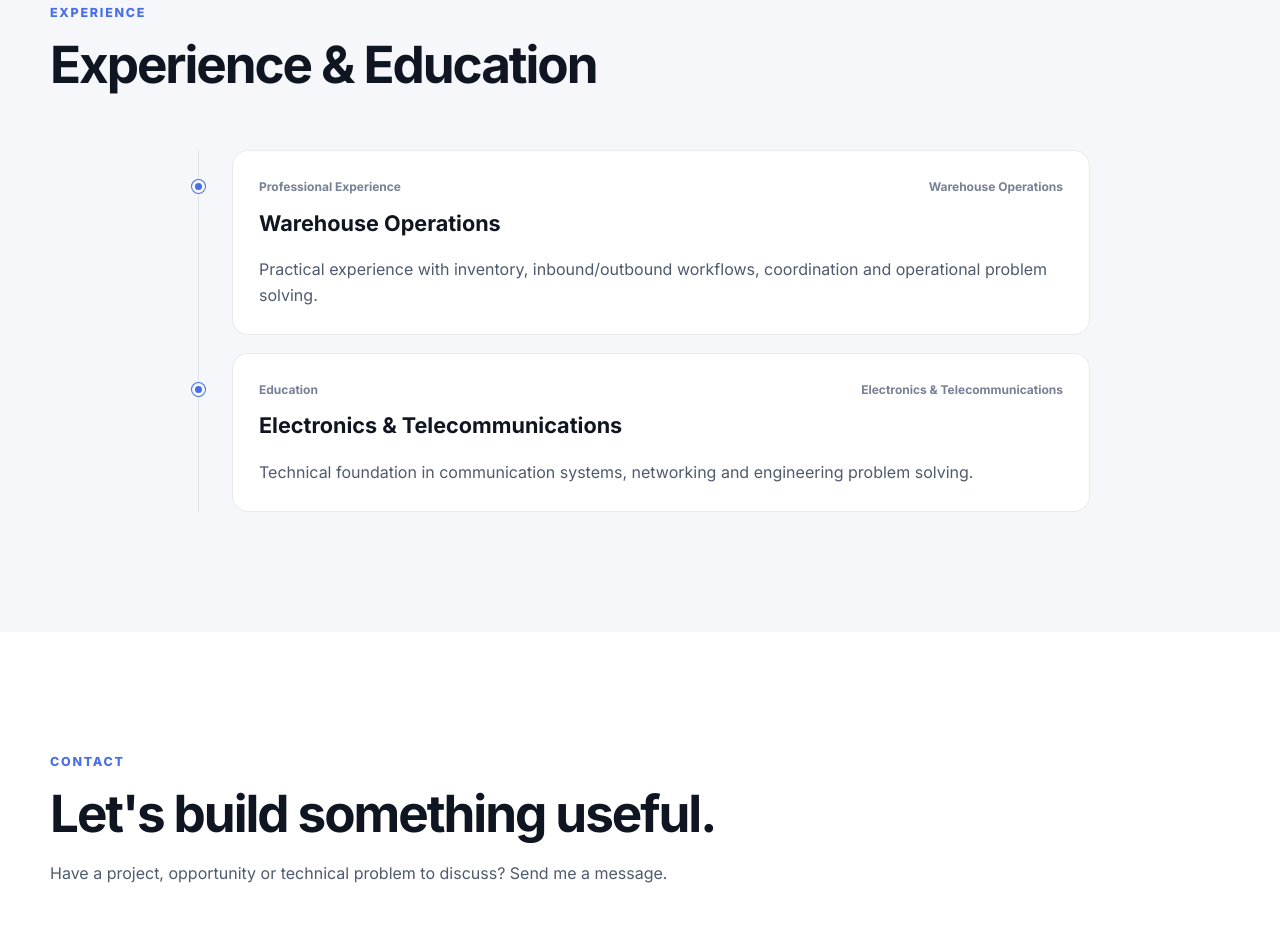
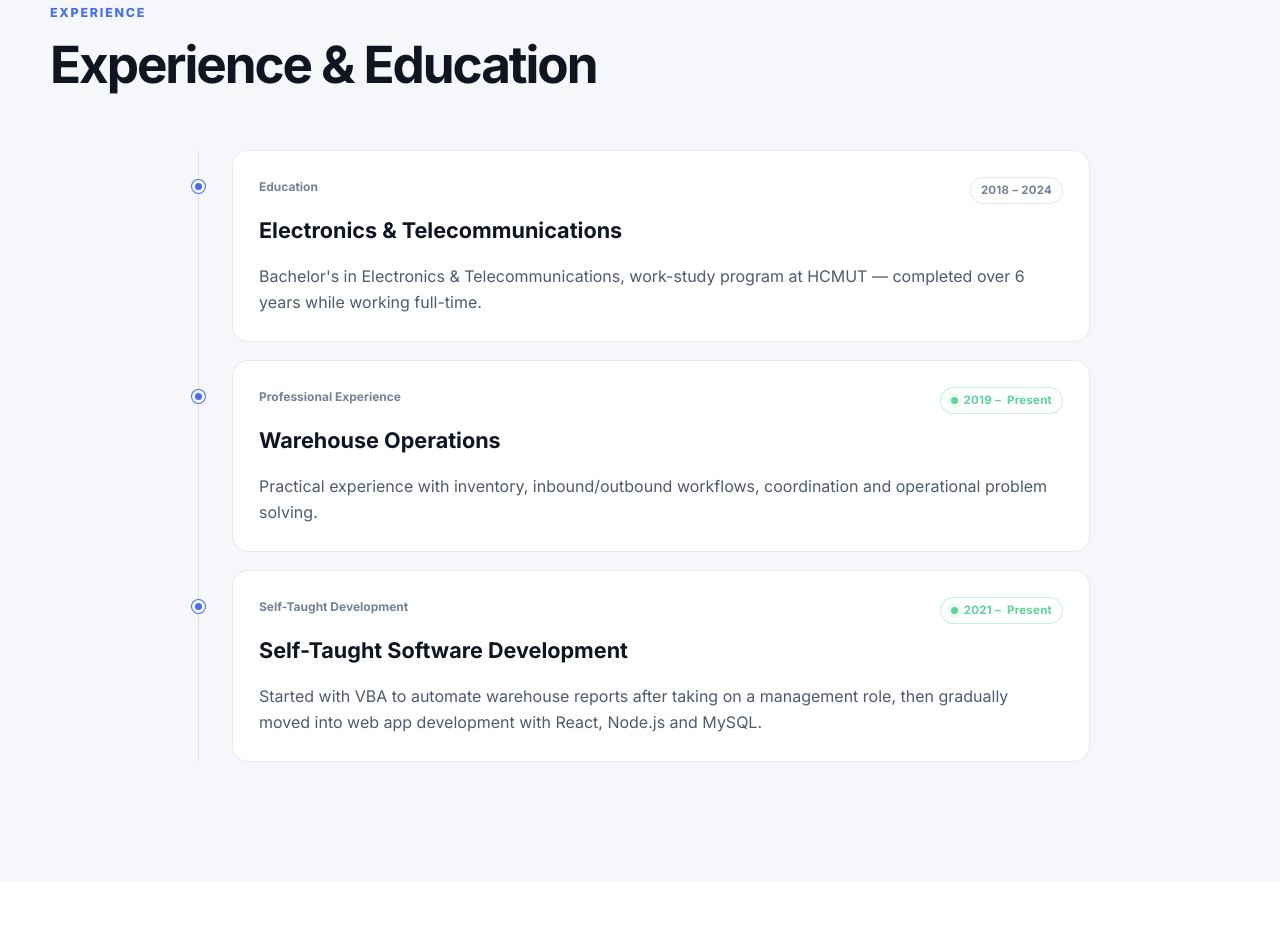
Before and after one commit to NrocneK/my-portfolio, a plain HTML site: page index.html in a window 1280 px wide. Shown: the part 4559-5499 px from the top of the page. Drawn offline with Linux system fonts and the light colour scheme.

Commit message:
update info

```diff
--- a/dashboard.css
+++ b/dashboard.css
@@ -737,6 +737,30 @@
     color: var(--text-soft);
 }
 
+.timeline-badge {
+    display: inline-flex;
+    align-items: center;
+    gap: 6px;
+
+    padding: 3px 10px;
+
+    color: var(--text-muted);
+    background: var(--bg-soft);
+
+    border: 1px solid var(--border);
+    border-radius: 999px;
+
+    font-size: 0.72rem;
+    font-weight: 700;
+    letter-spacing: 0.02em;
+    white-space: nowrap;
+}
+
+.timeline-badge.is-current {
+    color: var(--success);
+    border-color: rgba(94, 211, 155, 0.35);
+}
+
 
 /* ============================================================
      CONTACT
--- a/i18n.js
+++ b/i18n.js
@@ -189,11 +189,26 @@ const dictionary = {
         "experience.work.text":
             "Kinh nghiệm thực tế với tồn kho, quy trình nhập/xuất, phối hợp vận hành và giải quyết các vấn đề trong công việc.",
 
+        "experience.education.period":
+            "Học vấn",
+
         "experience.education.title":
             "Điện tử & Viễn thông",
 
         "experience.education.text":
-            "Nền tảng kỹ thuật về hệ thống truyền thông, mạng và tư duy giải quyết vấn đề kỹ thuật.",
+            "Cử nhân Điện tử Viễn thông, hệ Vừa Học Vừa Làm tại HCMUT — vừa đi làm vừa hoàn thành chương trình học trong 6 năm.",
+
+        "experience.present":
+            "Hiện tại",
+
+        "experience.selfTaught.period":
+            "Tự học lập trình",
+
+        "experience.selfTaught.title":
+            "Tự học phát triển phần mềm",
+
+        "experience.selfTaught.text":
+            "Bắt đầu từ VBA để tự động hoá báo cáo kho sau khi đảm nhận vai trò quản lý, sau đó chuyển dần sang lập trình Web App với React, Node.js và MySQL.",
 
 
         "contact.eyebrow":
@@ -441,11 +456,26 @@ const dictionary = {
         "experience.work.text":
             "Practical experience with inventory, inbound/outbound workflows, coordination and operational problem solving.",
 
+        "experience.education.period":
+            "Education",
+
         "experience.education.title":
             "Electronics & Telecommunications",
 
         "experience.education.text":
-            "Technical foundation in communication systems, networking and engineering problem solving.",
+            "Bachelor's in Electronics & Telecommunications, work-study program at HCMUT — completed over 6 years while working full-time.",
+
+        "experience.present":
+            "Present",
+
+        "experience.selfTaught.period":
+            "Self-Taught Development",
+
+        "experience.selfTaught.title":
+            "Self-Taught Software Development",
+
+        "experience.selfTaught.text":
+            "Started with VBA to automate warehouse reports after taking on a management role, then gradually moved into web app development with React, Node.js and MySQL.",
 
 
         "contact.eyebrow":
--- a/index.html
+++ b/index.html
@@ -36,28 +36,23 @@
 
     <title>Ngô Minh Nhựt — Junior Fullstack Developer</title>
 
-    <!--
-        TODO: thay bằng domain thật sau khi gắn domain cho Vercel
-        (hoặc domain Vercel mặc định của bạn), rồi cập nhật cả
-        og:url và canonical bên dưới cho khớp.
-    -->
-    <link rel="canonical" href="https://your-domain-here.vercel.app/">
+    <link rel="canonical" href="https://eleven-portfolio.vercel.app/">
 
     <meta property="og:type" content="website">
     <meta property="og:site_name" content="Ngô Minh Nhựt — Portfolio">
     <meta property="og:title" content="Ngô Minh Nhựt — Junior Fullstack Developer">
     <meta property="og:description"
         content="Portfolio, projects, technical skills and contact of Ngô Minh Nhựt, a self-taught fullstack developer.">
-    <meta property="og:image" content="https://your-domain-here.vercel.app/assets/og-image.png">
+    <meta property="og:image" content="https://eleven-portfolio.vercel.app/assets/og-image.png">
     <meta property="og:image:width" content="1200">
     <meta property="og:image:height" content="630">
-    <meta property="og:url" content="https://your-domain-here.vercel.app/">
+    <meta property="og:url" content="https://eleven-portfolio.vercel.app/">
 
     <meta name="twitter:card" content="summary_large_image">
     <meta name="twitter:title" content="Ngô Minh Nhựt — Junior Fullstack Developer">
     <meta name="twitter:description"
         content="Portfolio, projects, technical skills and contact of Ngô Minh Nhựt, a self-taught fullstack developer.">
-    <meta name="twitter:image" content="https://your-domain-here.vercel.app/assets/og-image.png">
+    <meta name="twitter:image" content="https://eleven-portfolio.vercel.app/assets/og-image.png">
 
     <link rel="icon" href="./favicon.svg" type="image/svg+xml">
     <link rel="apple-touch-icon" href="./apple-touch-icon.png">
@@ -76,7 +71,7 @@
         "@type": "Person",
         "name": "Ngô Minh Nhựt",
         "jobTitle": "Junior Fullstack Developer",
-        "url": "https://your-domain-here.vercel.app/",
+        "url": "https://eleven-portfolio.vercel.app/",
         "email": "mailto:kdc.1110639@gmail.com",
         "sameAs": [
             "https://github.com/NrocneK"
@@ -682,7 +677,6 @@
 
                         <div class="project-actions">
 
-                            <!-- TODO: thay bằng link demo thật -->
                             <a href="https://my-hrms-one.vercel.app" target="_blank" rel="noopener noreferrer"
                                 class="button button-primary" data-i18n="projects.demo">
                                 Live Demo
@@ -732,7 +726,6 @@
 
                         <div class="project-actions">
 
-                            <!-- TODO: thay bằng link demo thật -->
                             <a href="https://my-bagstore.vercel.app" target="_blank" rel="noopener noreferrer"
                                 class="button button-primary" data-i18n="projects.demo">
                                 Live Demo
@@ -926,12 +919,46 @@
 
                             <div class="timeline-meta">
 
+                                <span data-i18n="experience.education.period">
+                                    Education
+                                </span>
+
+                                <span class="timeline-badge">
+                                    2018 &ndash; 2024
+                                </span>
+
+                            </div>
+
+                            <h3 data-i18n="experience.education.title">
+                                Electronics & Telecommunications
+                            </h3>
+
+                            <p data-i18n="experience.education.text">
+                                Technical education that provided a foundation
+                                in communication systems, networks and
+                                engineering problem solving.
+                            </p>
+
+                        </div>
+
+                    </article>
+
+
+                    <article class="timeline-item">
+
+                        <div class="timeline-marker"></div>
+
+                        <div class="timeline-content card">
+
+                            <div class="timeline-meta">
+
                                 <span data-i18n="experience.work.period">
                                     Professional Experience
                                 </span>
 
-                                <span>
-                                    Warehouse Operations
+                                <span class="timeline-badge is-current">
+                                    <span class="status-dot"></span>
+                                    2019 &ndash; <span data-i18n="experience.present">Present</span>
                                 </span>
 
                             </div>
@@ -959,24 +986,25 @@
 
                             <div class="timeline-meta">
 
-                                <span>
-                                    Education
+                                <span data-i18n="experience.selfTaught.period">
+                                    Self-Taught Development
                                 </span>
 
-                                <span>
-                                    Electronics & Telecommunications
+                                <span class="timeline-badge is-current">
+                                    <span class="status-dot"></span>
+                                    2021 &ndash; <span data-i18n="experience.present">Present</span>
                                 </span>
 
                             </div>
 
-                            <h3 data-i18n="experience.education.title">
-                                Electronics & Telecommunications
+                            <h3 data-i18n="experience.selfTaught.title">
+                                Self-Taught Software Development
                             </h3>
 
-                            <p data-i18n="experience.education.text">
-                                Technical education that provided a foundation
-                                in communication systems, networks and
-                                engineering problem solving.
+                            <p data-i18n="experience.selfTaught.text">
+                                Started automating warehouse reports with VBA
+                                after taking on a management role, then
+                                gradually moved into full web app development.
                             </p>
 
                         </div>
```
